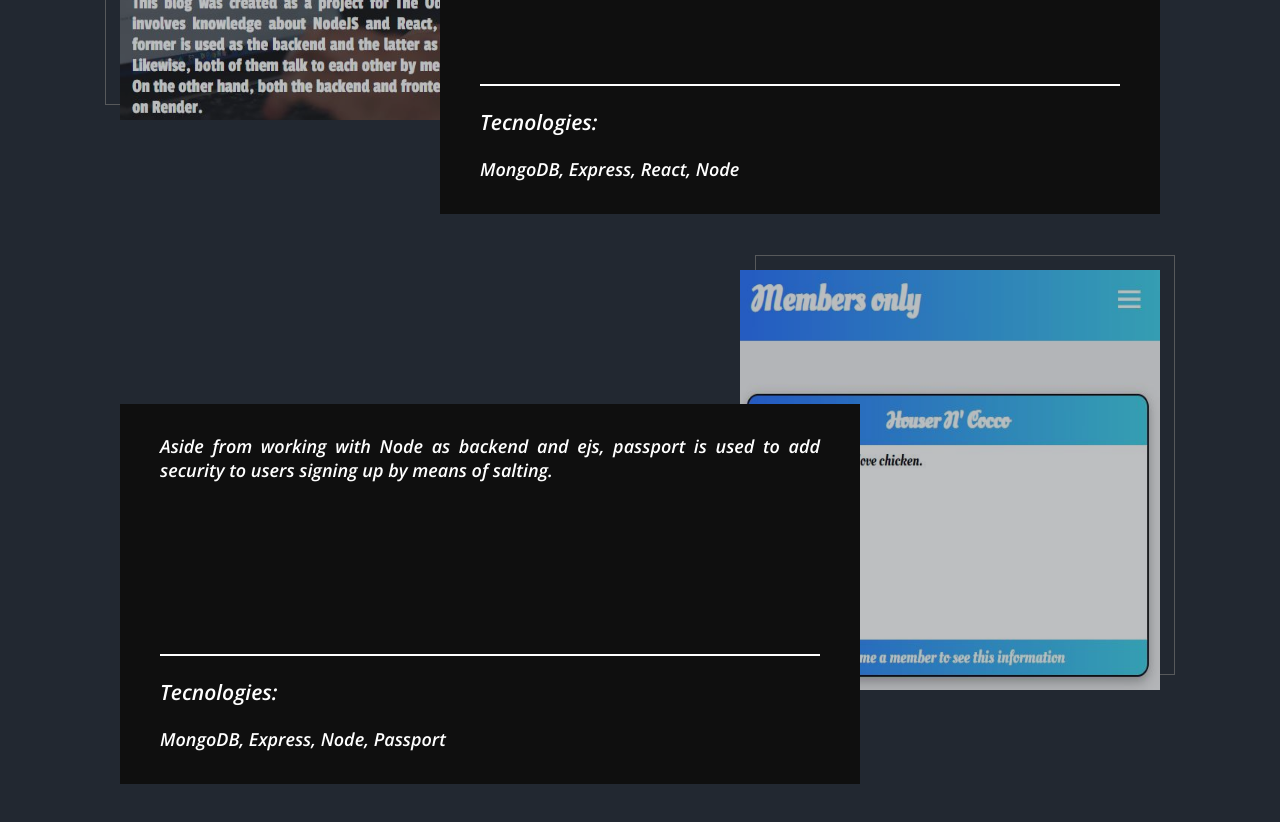
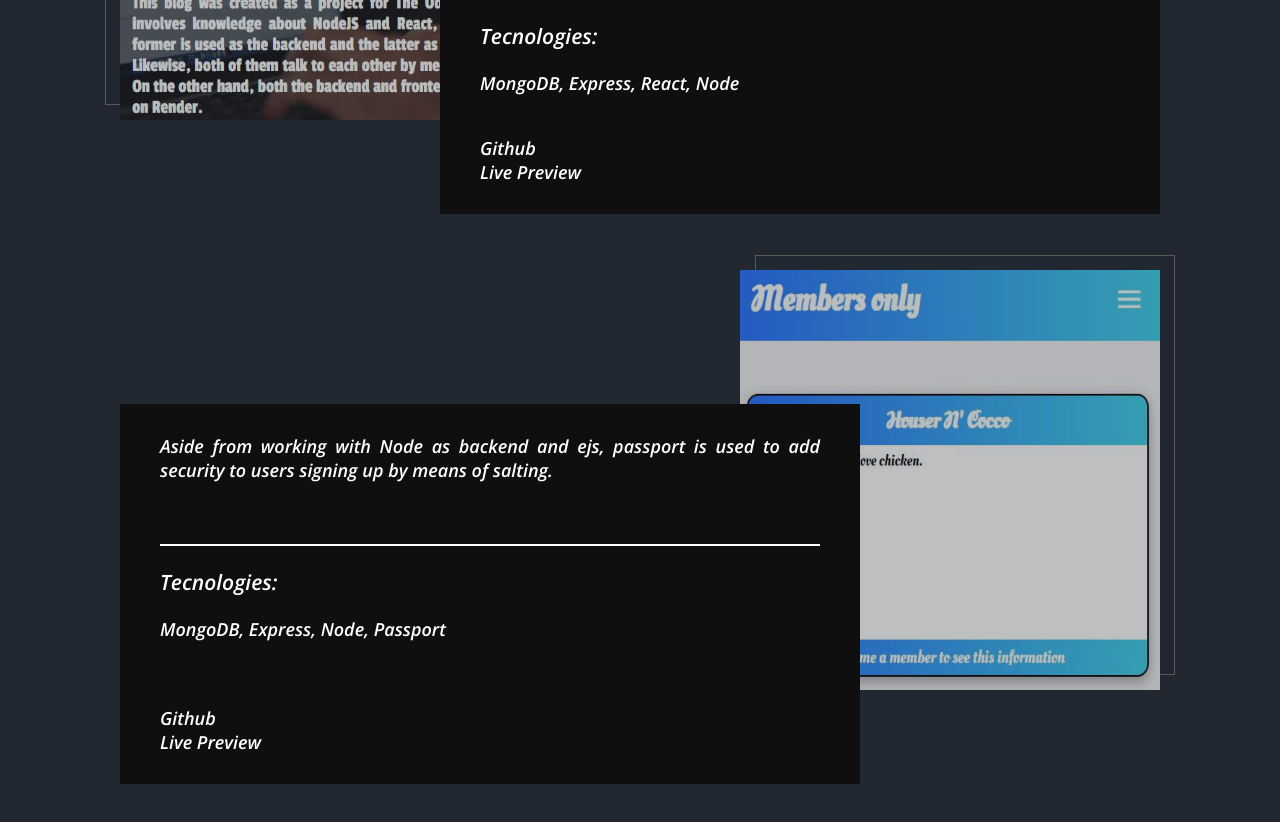
Before and after one commit to Houser97/Portfolio, a React (Create React App) app: page / in a window 1280 px wide. Shown: the part 1920-2742 px from the top of the page. Built offline with nearby package versions, Linux system fonts and the light colour scheme.

Commit message:
Add container for the github and preview links

```diff
--- a/src/components/ProjectCard.js
+++ b/src/components/ProjectCard.js
@@ -18,6 +18,10 @@ const ProjectCard = ({reversed, image, description, technologies}) => {
                             {technologies.join(', ')}
                         </div>
                     </div>
+                    <div className='preview-code-links'>
+                        <div className='link-project github-link'>Github</div>
+                        <div className='link-project preview-link'>Live Preview</div>
+                    </div>
                 </div>
             </div>
         :
@@ -29,6 +33,10 @@ const ProjectCard = ({reversed, image, description, technologies}) => {
                         <div className='tecnologies-list'>
                             {technologies.join(', ')}
                         </div>
+                    </div>
+                    <div className='preview-code-links'>
+                        <div className='link-project github-link'>Github</div>
+                        <div className='link-project preview-link'>Live Preview</div>
                     </div>
                 </div>
                 <div className='project-img-container-reversed project-img-container-commun'>
```
